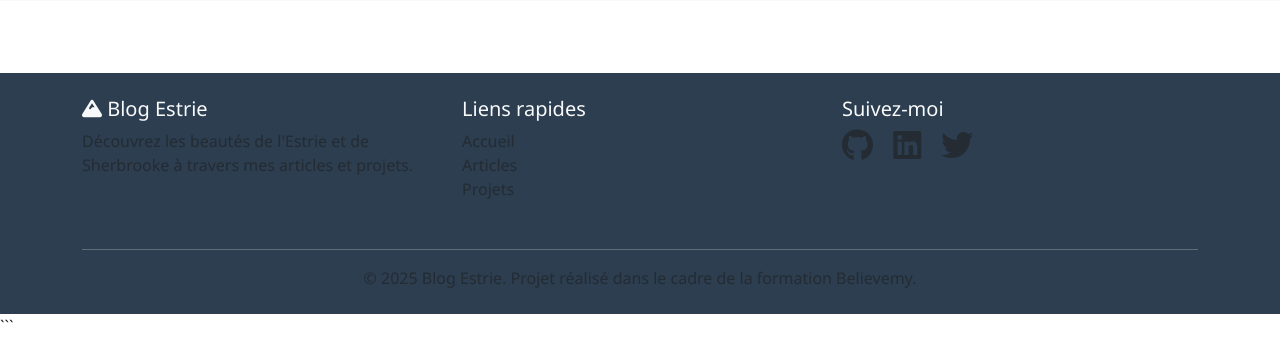
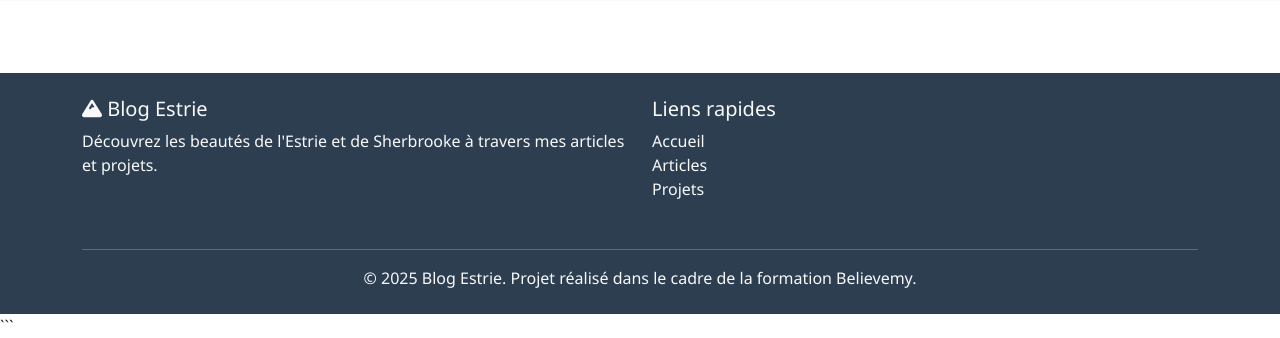
Before and after one commit to NicolasClaverol/blog-estrie, a PHP site: page /index.php in a window 1280 px wide. Shown: the part 1169-1507 px from the top of the page. Run offline with PHP 8.4, Linux system fonts and the light colour scheme; some libraries are stand-ins or nearby versions.

Commit message:
Amélioration du footer - Texte en blanc et simplification
- Texte et liens en blanc (text-light)
- Suppression de la section Suivez-moi
- Layout simplifié à 2 colonnes
- Meilleure lisibilité sur fond sombre

```diff
--- a/includes/footer.php
+++ b/includes/footer.php
@@ -4,31 +4,23 @@
     <footer class="bg-dark text-light py-4 mt-5">
         <div class="container">
             <div class="row">
-                <div class="col-md-4 mb-3">
-                    <h5><i class="fas fa-mountain"></i> Blog Estrie</h5>
-                    <p class="text-muted">
+                <div class="col-md-6 mb-3">
+                    <h5 class="text-light"><i class="fas fa-mountain"></i> Blog Estrie</h5>
+                    <p class="text-light">
                         Découvrez les beautés de l'Estrie et de Sherbrooke à travers mes articles et projets.
                     </p>
                 </div>
-                <div class="col-md-4 mb-3">
-                    <h5>Liens rapides</h5>
+                <div class="col-md-6 mb-3">
+                    <h5 class="text-light">Liens rapides</h5>
                     <ul class="list-unstyled">
-                        <li><a href="/index.php" class="text-muted text-decoration-none">Accueil</a></li>
-                        <li><a href="/articles.php" class="text-muted text-decoration-none">Articles</a></li>
-                        <li><a href="/projets.php" class="text-muted text-decoration-none">Projets</a></li>
+                        <li><a href="/index.php" class="text-light text-decoration-none">Accueil</a></li>
+                        <li><a href="/articles.php" class="text-light text-decoration-none">Articles</a></li>
+                        <li><a href="/projets.php" class="text-light text-decoration-none">Projets</a></li>
                     </ul>
                 </div>
-                <div class="col-md-4 mb-3">
-                    <h5>Suivez-moi</h5>
-                    <div class="social-links">
-                        <a href="#" class="text-muted me-3"><i class="fab fa-github fa-2x"></i></a>
-                        <a href="#" class="text-muted me-3"><i class="fab fa-linkedin fa-2x"></i></a>
-                        <a href="#" class="text-muted"><i class="fab fa-twitter fa-2x"></i></a>
-                    </div>
-                </div>
             </div>
-            <hr class="bg-secondary">
-            <div class="text-center text-muted">
+            <hr class="bg-light">
+            <div class="text-center text-light">
                 <p class="mb-0">
                     &copy; <?php echo date('Y'); ?> Blog Estrie.
                     Projet réalisé dans le cadre de la formation Believemy.
```
